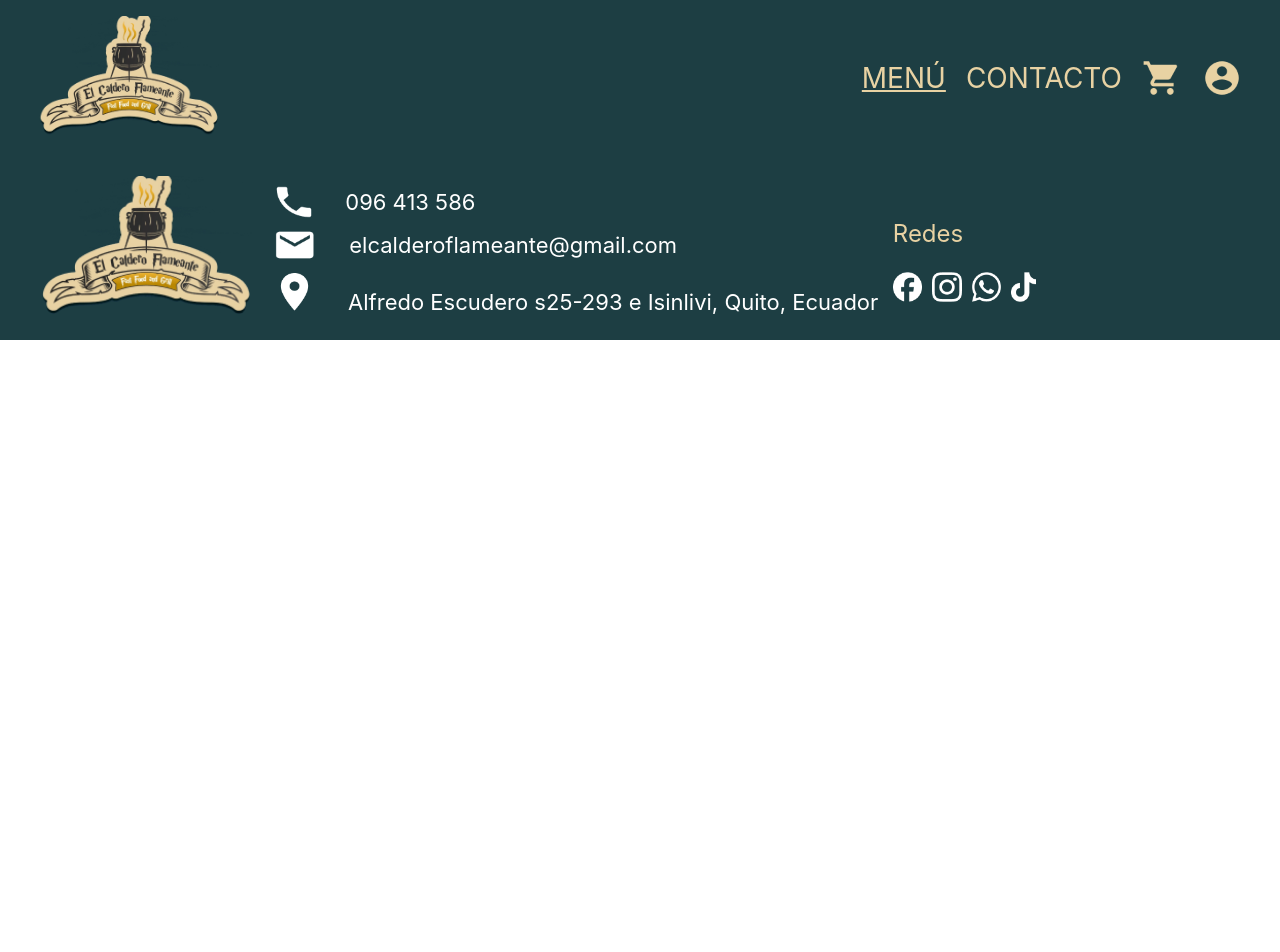
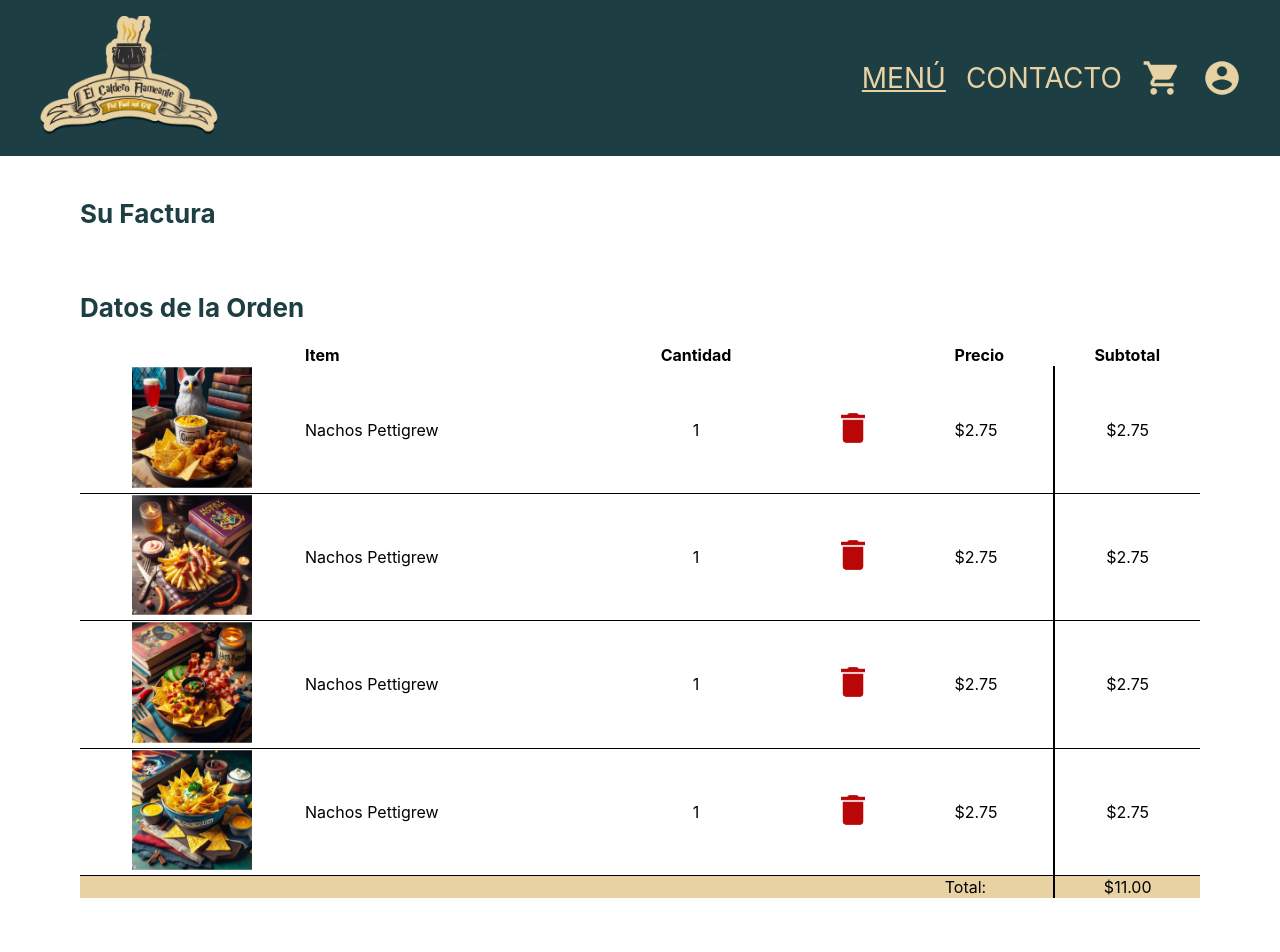
Before and after one commit to DanielVelinrb/ElCalderoFlameante, a React (Create React App) app: page /TrackingPage in a window 1280 px wide. Shown: the top 952 px of the page. Before the commit the page ends 800 px from the top, so only its background shows below. Built offline with nearby package versions, Linux system fonts and the light colour scheme.

Commit message:
TabIndex HomePage y CarPage

```diff
--- a/src/Componentes/FormularioEntrega.jsx
+++ b/src/Componentes/FormularioEntrega.jsx
@@ -3,7 +3,7 @@ export const FormularioEntrega = () => {
         <div style={{ display: 'grid', gridTemplateColumns: '1fr 1px 1fr', gap: '20px', maxWidth: '70%', margin: 'auto', padding: '60px 0px'}}>
 
         <div>
-          <h2 style={{ fontSize: '26px', color: '#1D3E43', textAlign: 'center', marginBottom: '20px' }}>Datos de Facturación</h2>
+          <h2 tabIndex={0} style={{ fontSize: '26px', color: '#1D3E43', textAlign: 'center', marginBottom: '20px' }}>Datos de Facturación</h2>
           <form>
             <div style={{ display: 'flex', flexDirection: 'column', gap: '10px', paddingBottom: '40px',
         fontSize: '24px', color: '#1D3E43', fontWeight: 'bold', marginBottom: '20px' }} >
@@ -21,7 +21,7 @@ export const FormularioEntrega = () => {
 
         <div style={{ background: 'black', width: '2px'}}></div>
           <div>
-          <h2 style={{ fontSize: '26px', color: '#1D3E43', textAlign: 'center', marginBottom: '20px' }}>Datos de Pago</h2>
+          <h2 tabIndex={0} style={{ fontSize: '26px', color: '#1D3E43', textAlign: 'center', marginBottom: '20px' }}>Datos de Pago</h2>
           <form>
             <div style={{ display: 'flex', flexDirection: 'column', gap: '10px', paddingBottom: '40px',
         fontSize: '24px', color: '#1D3E43', fontWeight: 'bold', marginBottom: '20px' }}>
--- a/src/Componentes/ResumenCompra.jsx
+++ b/src/Componentes/ResumenCompra.jsx
@@ -5,39 +5,38 @@ export const ResumenCompra = (props) => {
 
     return (
 <div style={{padding: '20px 80px'}}>
-<h2 style={{fontSize: '26px', color: '#1D3E43'}}>{props.titulo}</h2>
+<h2 tabIndex={0} style={{fontSize: '26px', color: '#1D3E43'}}>{props.titulo}</h2>
   <table style={{ width: '100%', borderCollapse: 'collapse' }}>
     <thead>
       <tr>
         <th style={{ width: '20%', textAlign: 'center' }}></th>
-        <th style={{ width: '30%', textAlign: 'left' }}>Item</th>
-        <th style={{ width: '10%', textAlign: 'center' }}>Cantidad</th>
+        <th tabIndex={0} style={{ width: '30%', textAlign: 'left' }}>Item</th>
+        <th tabIndex={0} style={{ width: '10%', textAlign: 'center' }}>Cantidad</th>
         <th style={{ width: '18%', textAlign: 'center' }}></th>
-        <th style={{ position: 'absolute' }}>Precio
-        </th>
-        <th style={{ width: '13%', textAlign: 'center' }}>Subtotal</th>
+        <th tabIndex={0} style={{ position: 'absolute' }}>Precio</th>
+        <th tabIndex={0} style={{ width: '13%', textAlign: 'center' }}>Subtotal</th>
       </tr>
     </thead>
     <tbody>
       {productos.productos.map((producto, index) => (
         <tr key={index} style={{ borderBottom: '1px solid black' }}>
           <td style={{ textAlign: 'center' }}>
-            <img src={producto.imagenProducto} alt={producto.nombre} style={{ width: '120px', height: 'auto'}} />
+            <img tabIndex={0} src={producto.imagenProducto} alt={producto.nombre} style={{ width: '120px', height: 'auto'}} />
           </td>
-          <td style={{ textAlign: 'left' }}>{producto.nombre}</td>
-          <td style={{ textAlign: 'center' }}>{producto.cantidad}</td>
+          <td tabIndex={0} style={{ textAlign: 'left' }}>{producto.nombre}</td>
+          <td tabIndex={0} style={{ textAlign: 'center' }}>{producto.cantidad}</td>
           <td style={{ textAlign: 'center' }}>
-            <img src="./Imagenes/delete.png" alt="Eliminar" height="40" />
+            <img tabIndex={0} src="./Imagenes/delete.png" alt="Boton eliminar todas las unidades del producto" height="40" />
           </td>
-          <td style={{ borderRight: '2px solid black' }}>${producto.precio.toFixed(2)}</td>
-          <td style={{ textAlign: 'center' }}>${(producto.cantidad * producto.precio).toFixed(2)}</td>
+          <td tabIndex={0} style={{ borderRight: '2px solid black' }}>${producto.precio.toFixed(2)}</td>
+          <td tabIndex={0} style={{ textAlign: 'center' }}>${(producto.cantidad * producto.precio).toFixed(2)}</td>
         </tr>
       ))}
     </tbody>
     <tfoot>
   <tr style={{background: "#E8D2A3"}}>
-    <td colSpan="5" style={{ textAlign: 'right', paddingRight: '6%'}}>Total:</td>
-    <td style={{ borderLeft: '2px solid black', textAlign: 'center' }}>
+    <td tabIndex={0} colSpan="5" style={{ textAlign: 'right', paddingRight: '6%'}}>Total:</td>
+    <td tabIndex={0} style={{ borderLeft: '2px solid black', textAlign: 'center' }}>
       ${productos.productos.reduce((acc, producto) => acc + (producto.cantidad * producto.precio), 0).toFixed(2)}
     </td>
   </tr>
--- a/src/Componentes/SeccionComida.jsx
+++ b/src/Componentes/SeccionComida.jsx
@@ -5,24 +5,24 @@ export const SeccionComida = () => {
       <div>
       {data.secciones.map((seccion) => (
         <div id={seccion.id}>
-          <img src={seccion.imagenSeccion} alt={seccion.nombre} width="100%" height="302px"/>
-          <h2 style={{fontSize: '26px', color: '#1D3E43', paddingLeft: '80px'}}>{seccion.nombre}</h2>
+          <img src={seccion.imagenSeccion} alt={seccion.nombre} width="100%" height="302px" tabIndex={0}/>
+          <h2 style={{fontSize: '26px', color: '#1D3E43', paddingLeft: '80px'}} tabIndex={0}>{seccion.nombre}</h2>
           <div style={{ display: 'flex', flexWrap: 'wrap', justifyContent: 'space-around', paddingBottom: '70px'}}>
           {seccion.productos.map((producto) => (
               <div key={producto.id} style={{ display: 'flex', width: '40%', margin: '10px', textAlign: 'left',
                     boxShadow: '0 4px 8px 0 rgba(0, 0, 0, 0.2)', borderRadius: '5px', overflow: 'hidden'}}>
                 <img src={producto.imagenProducto} alt={producto.nombre} style={{ width: '200px', height: '200px',
-                    objectFit: 'cover' }} />
+                    objectFit: 'cover' }} tabIndex={0}/>
                 <div style={{ paddingLeft: '20px', display: 'flex', flexDirection: 'column', justifyContent: 'space-around', width: '60%' }}>
-                  <h3 style={{ fontSize: '28px',marginTop: '-4px'}}> {producto.nombre} </h3>
+                  <h3 style={{ fontSize: '28px',marginTop: '-4px'}} tabIndex={0}> {producto.nombre} </h3>
                   <p style={{
                     fontSize: '20px',
-                    marginTop: '-25px'}}>
+                    marginTop: '-25px'}} tabIndex={0}>
                         {producto.descripcion}</p>
                   <p style={{
                     fontSize: '24px',
                     marginTop: '-20px',
-                    textAlign: 'center'}}> US${producto.precio}</p>
+                    textAlign: 'center'}} tabIndex={0}> US${producto.precio}</p>
                     <div style={{    display: 'flex', justifyContent: 'center', alignItems: 'center', marginTop: '-30px'}}>
                   <button
                     style={{
--- a/src/Paginas/CarPage.jsx
+++ b/src/Paginas/CarPage.jsx
@@ -15,7 +15,7 @@ export function CarPage() {
       <ResumenCompra titulo="Su Orden"></ResumenCompra>
       <FormularioEntrega></FormularioEntrega>
       <div style={{ textAlign: 'center',paddingBottom: '40px'}}>
-          <button onClick={handleClick} style={{ background: '#1D3E43', color: '#E8D2A3', fontSize: '26px', width: '16%', padding: '13px 11px'}}>Pagar</button>
+          <button onClick={handleClick} style={{ background: '#1D3E43', color: '#E8D2A3', fontSize: '26px', width: '26%', padding: '13px 11px'}}>Pagar</button>
       </div>
     </div>
   );
--- a/src/Paginas/HomePage.jsx
+++ b/src/Paginas/HomePage.jsx
@@ -4,7 +4,7 @@ import '../styles.css'
 export const HomePage = () => {
   return (
     <div>
-        <img src="./Imagenes/banner.png" alt="banner descripcion" width="100%" height="auto"/>
+        <img src="./Imagenes/banner.png" alt="banner descripcion" width="100%" height="auto" tabIndex={0}/>
         <nav className="navbarFood">
           <div className="menu-itemsFood"><a href="#nachos">Nachos</a></div>
           <div className="menu-itemsFood"><a href="#papas">Papas</a></div>
--- a/src/Paginas/TrackingPage.jsx
+++ b/src/Paginas/TrackingPage.jsx
@@ -1,7 +1,16 @@
 import React from 'react';
+import { ResumenCompra } from '../Componentes/ResumenCompra';
 
 export const TrackingPage = () => {
   return (
-<div></div>
+    <div>
+      <h2 tabIndex={0} style={{fontSize: '26px', color: '#1D3E43', paddingLeft:'80px', paddingTop: '20px'}}>Su Factura</h2>
+      <ResumenCompra titulo="Datos de la Orden"></ResumenCompra>
+      <div style={{ textAlign: 'center',padding: '40px 0px'}}>
+          <button style={{ background: '#1D3E43', color: '#E8D2A3', fontSize: '26px', width: '26%', padding: '13px 11px'}}>Descargar PDF</button>
+          <div style={{ display: 'inline-block', width: '80px' }}></div>
+          <button style={{ background: '#1D3E43', color: '#E8D2A3', fontSize: '26px', width: '26%', padding: '13px 11px'}}>Descargar XML</button>
+      </div>
+    </div>
   );
 }
--- a/src/styles.css
+++ b/src/styles.css
@@ -20,6 +20,14 @@
     text-decoration: none;
 }
 
+.boton-CTA {
+  background: '#1D3E43';
+  color: '#E8D2A3';
+  font-size: '26px';
+  width: '26%';
+  padding: '13px 11px';
+}
+
 input {
   border-radius: 7px;
   border-width: 1px;
```
Also changed, not shown: src/Componentes/Footer.jsx (+8 -8 lines).
